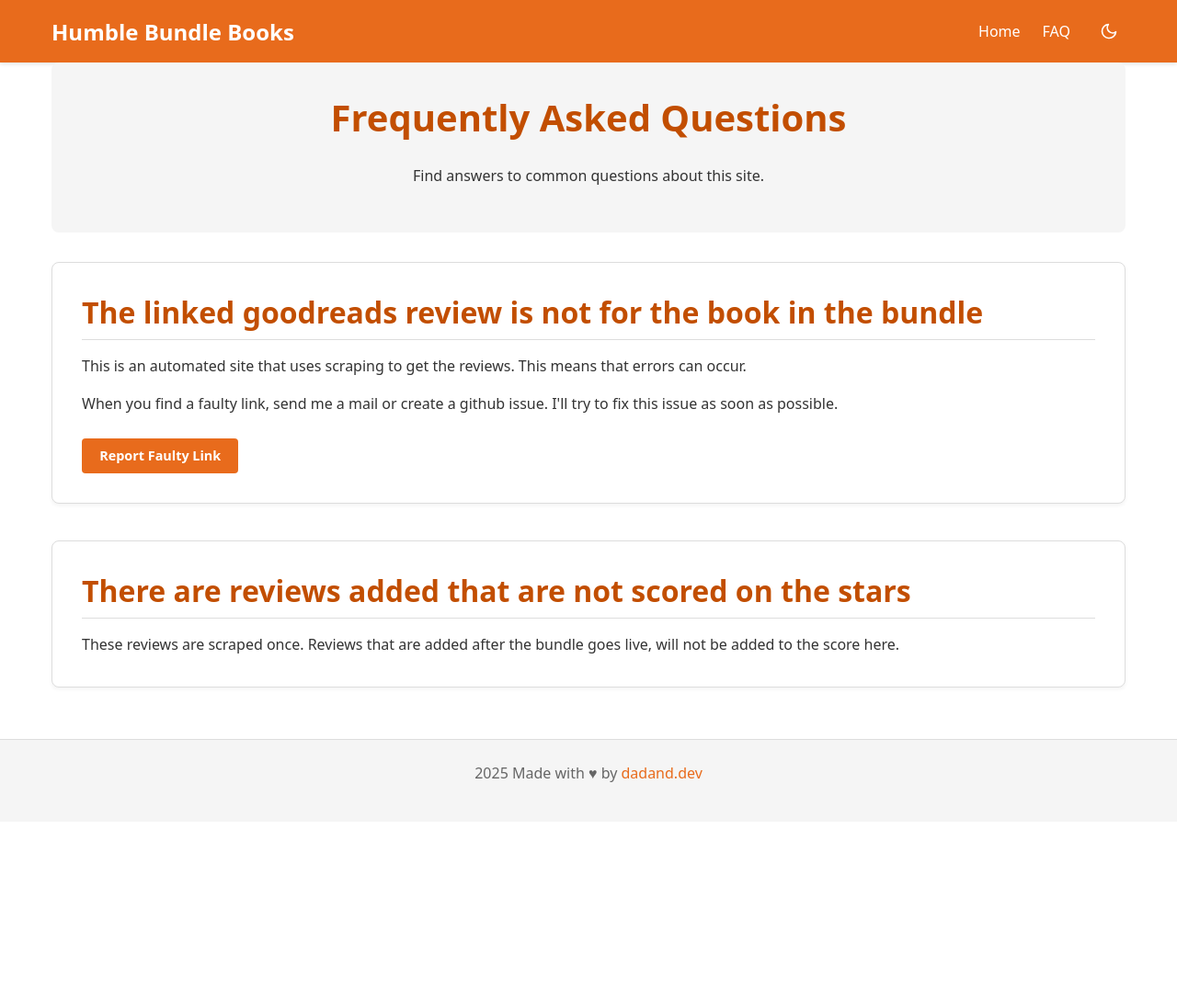
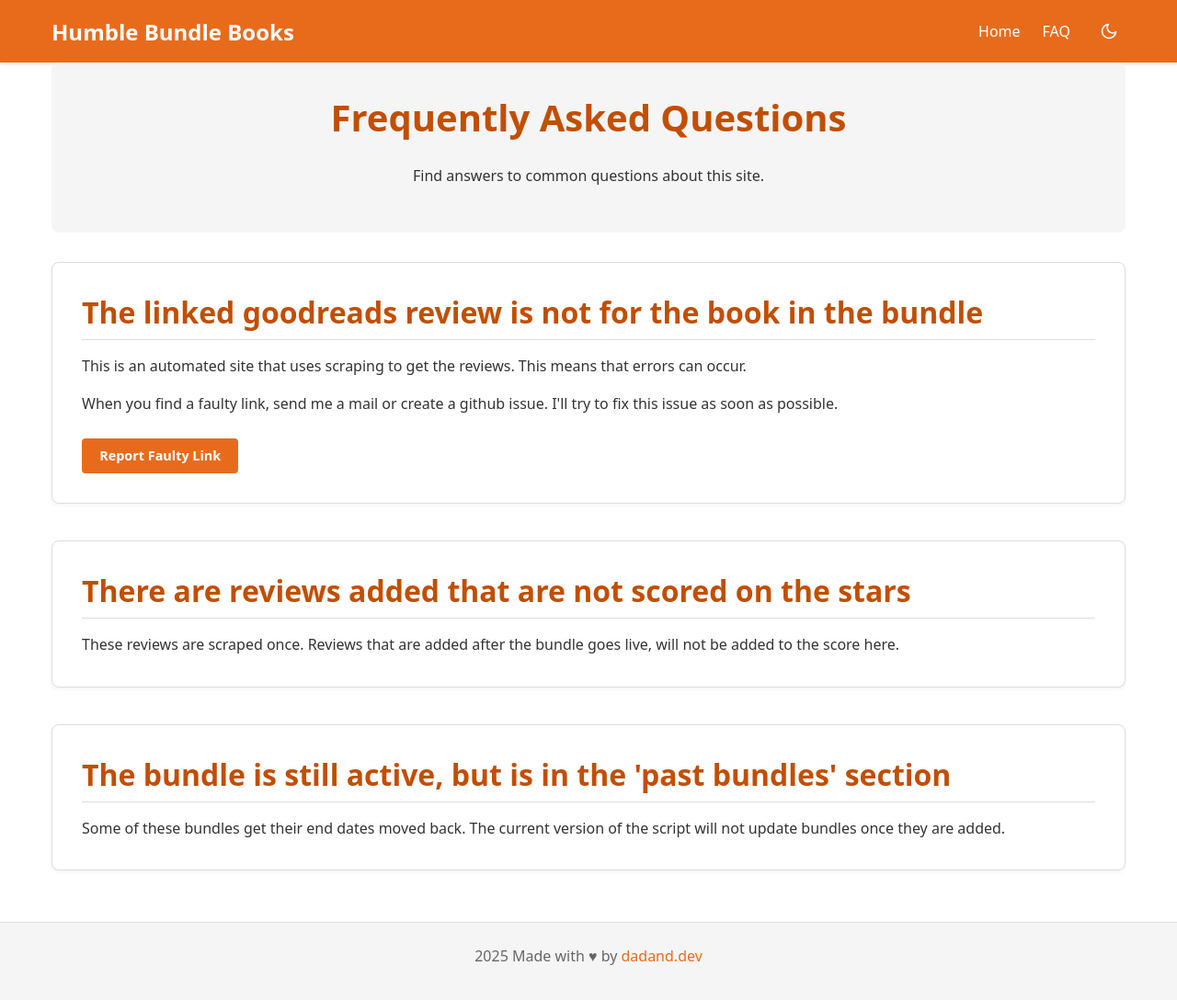
Before and after one commit to JensPenny/humble-book-bun, an Astro site in the folder site_gen/humble_astro/: page /faq in a window 1280 px wide. Shown: the whole page at 92% size. Before the commit the page ends 894 px from the top, so only its background shows below. Built offline with nearby package versions, Linux system fonts and the light colour scheme; Astro itself is replaced by a stand-in of ours.

Commit message:
added a faq page for why some bundles are still available even when they ended

```diff
--- a/site_gen/humble_astro/src/pages/faq.astro
+++ b/site_gen/humble_astro/src/pages/faq.astro
@@ -29,6 +29,15 @@
             <div class="faq-content">
                 <p>
                     These reviews are scraped once. Reviews that are added after the bundle goes live, will not be added to the score here.
+                </p>
+            </div>
+        </div>
+
+        <div class="faq-item card">
+            <h2>The bundle is still active, but is in the 'past bundles' section</h2>
+            <div class="faq-content">
+                <p>
+                    Some of these bundles get their end dates moved back. The current version of the script will not update bundles once they are added.
                 </p>
             </div>
         </div>
```
